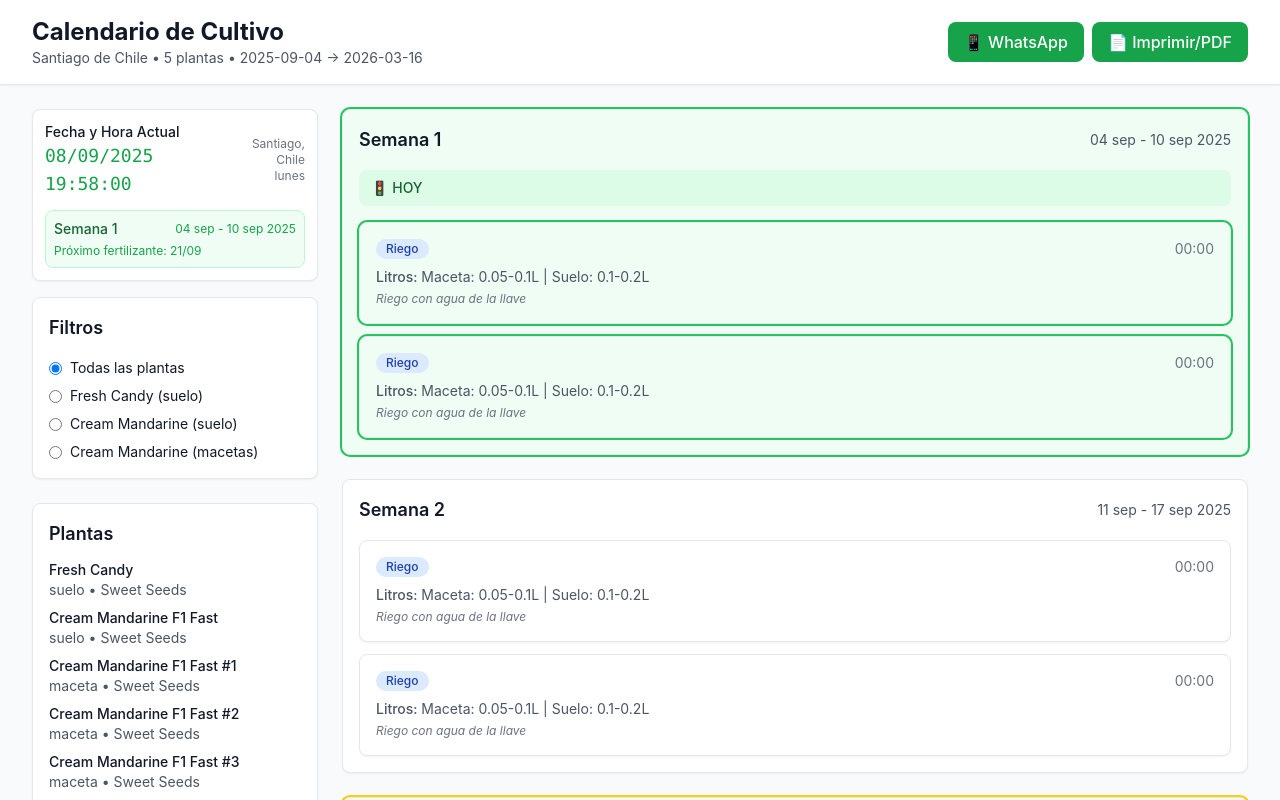
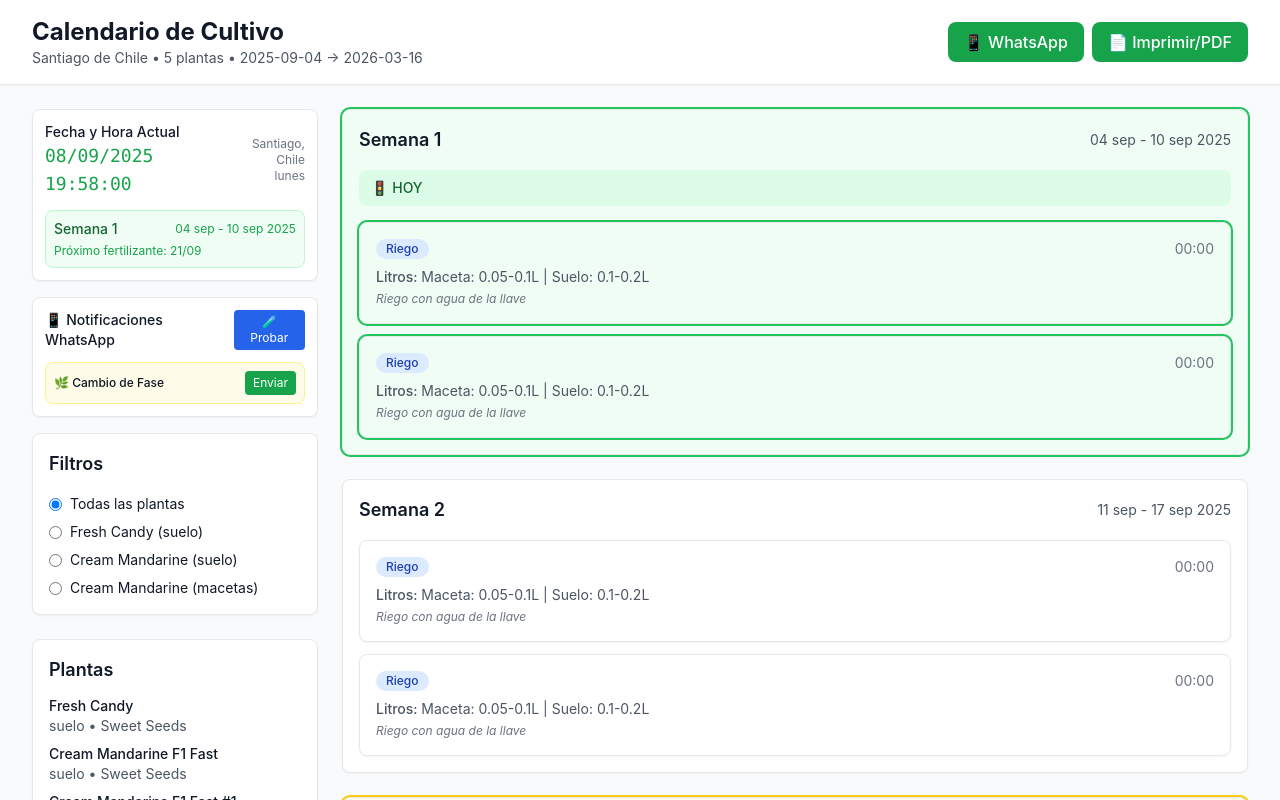
Before and after one commit to D33pKill/calendario, a React (Vite) app: page / in a window 1280 px wide. Shown: the top 800 px of the page. Built offline with nearby package versions, Linux system fonts and the light colour scheme.

Commit message:
Mejorar notificaciones WhatsApp: botón de prueba, alertas automáticas, avisos de sobre-riego y cambio de fase

```diff
--- a/src/App.tsx
+++ b/src/App.tsx
@@ -347,6 +347,14 @@ function generarRecordatorios(fechaActual: Date): Recordatorio[] {
 
   if (!semanaActual) return recordatorios;
 
+  // Recordatorios de cambio de fase
+  const faseActual = semanaActual.eventos[0]?.fase || 'Germinación';
+  recordatorios.push({
+    tipo: 'fertilizacion-hoy',
+    mensaje: `🌿 CAMBIO DE FASE DETECTADO\n\nFase actual: ${faseActual}\nSemana ${semanaActual.semana + 1}\n\n📅 Rango: ${formatearRangoSemana(semanaActual.fechaInicio, semanaActual.fechaFin)}\n\n⚠️ IMPORTANTE: Ajusta el cuidado según la nueva fase`,
+    urgencia: 'media'
+  });
+
   // Recordatorios de fertilización
   const eventosFertilizacion = semanaActual.eventos.filter(e => e.tipo === 'fertilizacion');
   eventosFertilizacion.forEach(evento => {
@@ -363,6 +371,20 @@ function generarRecordatorios(fechaActual: Date): Recordatorio[] {
         tipo: 'fertilizacion-manana',
         mensaje: `🌱 MAÑANA: Fertilización\n\nProductos: ${evento.productos.join(', ')}\nDosis: ${evento.dosis.join(' ml/L, ')} ml/L\nMaceta: ${evento.litrosPorPlanta.maceta.min}-${evento.litrosPorPlanta.maceta.max}L\nSuelo: ${evento.litrosPorPlanta.suelo.min}-${evento.litrosPorPlanta.suelo.max}L\n\nNotas: ${evento.notas}`,
         urgencia: 'media'
+      });
+    }
+  });
+
+  // Recordatorios de riego (evitar sobre-riego)
+  const eventosRiego = semanaActual.eventos.filter(e => e.tipo === 'riego');
+  eventosRiego.forEach(evento => {
+    const diasRestantes = Math.ceil((evento.fecha.getTime() - fechaActual.getTime()) / (1000 * 60 * 60 * 24));
+
+    if (diasRestantes === 0) {
+      recordatorios.push({
+        tipo: 'fertilizacion-hoy',
+        mensaje: `💧 HOY: Riego\n\n⏰ Hora sugerida: ${format(evento.fecha, 'HH:mm', { locale: es })}\n\n📏 Cantidades:\n• Maceta: ${evento.litrosPorPlanta.maceta.min}-${evento.litrosPorPlanta.maceta.max}L\n• Suelo: ${evento.litrosPorPlanta.suelo.min}-${evento.litrosPorPlanta.suelo.max}L\n\n⚠️ NO SOBRE-REGAR: Verifica que el sustrato esté seco antes de regar\n\nNotas: ${evento.notas}`,
+        urgencia: 'alta'
       });
     }
   });
@@ -384,11 +406,29 @@ function generarRecordatorios(fechaActual: Date): Recordatorio[] {
 function NotificacionesWhatsApp({ fechaActual }: { fechaActual: Date }) {
   const recordatorios = useMemo(() => generarRecordatorios(fechaActual), [fechaActual]);
 
-  if (recordatorios.length === 0) return null;
+  const handleProbarWhatsApp = () => {
+    const mensajePrueba = `🧪 PRUEBA DE NOTIFICACIONES\n\n📱 Calendario de Cultivo - Santiago de Chile\n\n✅ Sistema funcionando correctamente\n📅 Fecha: ${format(fechaActual, 'dd/MM/yyyy HH:mm', { locale: es })}\n\n🌱 Tu cultivo está siendo monitoreado automáticamente\n\n📞 Número configurado: +56937244264`;
+    enviarWhatsApp(mensajePrueba);
+  };
 
   return (
     <div className="bg-white rounded-lg shadow-sm border border-gray-200 p-3 mb-4">
-      <h3 className="text-sm font-medium text-gray-900 mb-3">📱 Notificaciones WhatsApp</h3>
+      <div className="flex items-center justify-between mb-3">
+        <h3 className="text-sm font-medium text-gray-900">📱 Notificaciones WhatsApp</h3>
+        <button
+          onClick={handleProbarWhatsApp}
+          className="text-xs bg-blue-600 hover:bg-blue-700 text-white px-2 py-1 rounded"
+        >
+          🧪 Probar
+        </button>
+      </div>
+
+      {recordatorios.length === 0 ? (
+        <div className="text-center text-gray-500 py-2">
+          <p className="text-xs">No hay notificaciones activas</p>
+          <p className="text-xs">El sistema te avisará automáticamente</p>
+        </div>
+      ) : (
         <div className="space-y-2">
           {recordatorios.map((recordatorio, index) => (
             <div key={index} className={`p-2 rounded-lg border ${
@@ -398,7 +438,9 @@ function NotificacionesWhatsApp({ fechaActual }: { fechaActual: Date }) {
             }`}>
               <div className="flex items-center justify-between">
                 <span className="text-xs font-medium">
-                {recordatorio.tipo === 'fertilizacion-hoy' ? '🌱 Fertilización HOY' :
+                  {recordatorio.tipo === 'fertilizacion-hoy' && recordatorio.mensaje.includes('CAMBIO DE FASE') ? '🌿 Cambio de Fase' :
+                   recordatorio.tipo === 'fertilizacion-hoy' && recordatorio.mensaje.includes('HOY: Fertilización') ? '🌱 Fertilización HOY' :
+                   recordatorio.tipo === 'fertilizacion-hoy' && recordatorio.mensaje.includes('HOY: Riego') ? '💧 Riego HOY' :
                    recordatorio.tipo === 'fertilizacion-manana' ? '🌱 Fertilización MAÑANA' :
                    '🌿 Trasplante'}
                 </span>
@@ -406,12 +448,13 @@ function NotificacionesWhatsApp({ fechaActual }: { fechaActual: Date }) {
                   onClick={() => enviarWhatsApp(recordatorio.mensaje)}
                   className="text-xs bg-green-600 hover:bg-green-700 text-white px-2 py-1 rounded"
                 >
-                Enviar WhatsApp
+                  Enviar
                 </button>
               </div>
             </div>
           ))}
         </div>
+      )}
     </div>
   );
 }
@@ -480,6 +523,7 @@ function App() {
   const [filtroPlanta, setFiltroPlanta] = useState('todas');
   const [eventoSeleccionado, setEventoSeleccionado] = useState<Evento | null>(null);
   const [fechaActual, setFechaActual] = useState(new Date());
+  const [alertasEnviadas, setAlertasEnviadas] = useState<Set<string>>(new Set());
 
   // Actualizar fecha cada minuto
   useEffect(() => {
@@ -489,6 +533,25 @@ function App() {
 
     return () => clearInterval(timer);
   }, []);
+
+  // Sistema de alertas automáticas
+  useEffect(() => {
+    const recordatorios = generarRecordatorios(fechaActual);
+    const hoy = format(fechaActual, 'yyyy-MM-dd', { locale: es });
+
+    recordatorios.forEach(recordatorio => {
+      const claveAlerta = `${hoy}-${recordatorio.tipo}`;
+
+      // Solo enviar si no se ha enviado hoy
+      if (!alertasEnviadas.has(claveAlerta)) {
+        // Enviar automáticamente alertas de urgencia alta
+        if (recordatorio.urgencia === 'alta') {
+          enviarWhatsApp(recordatorio.mensaje);
+          setAlertasEnviadas(prev => new Set([...prev, claveAlerta]));
+        }
+      }
+    });
+  }, [fechaActual, alertasEnviadas]);
 
   const semanas = generarTodasLasSemanas();
   const proximoFertilizante = obtenerProximoFertilizante();
```
Lines whose indentation alone changed are shown as unchanged.
